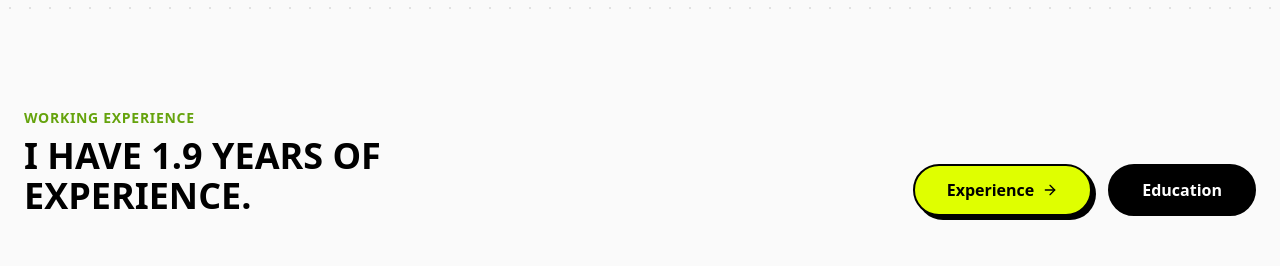
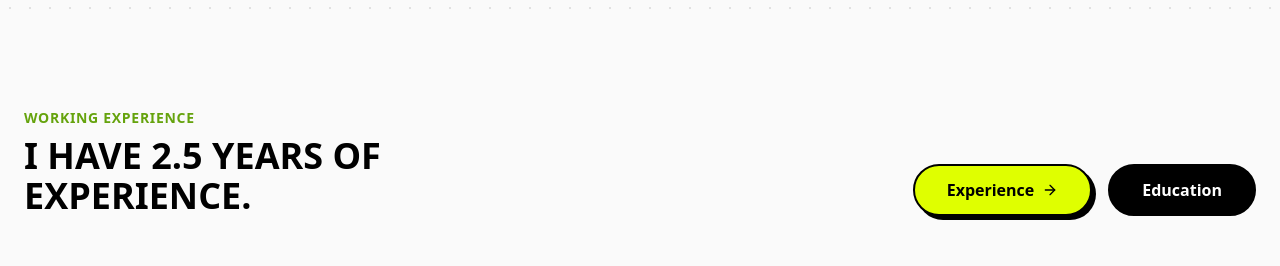
Before and after one commit to AkashSharma19/personal--portfolio, a React (Vite) app: page / in a window 1280 px wide. Shown: the part 3460-3726 px from the top of the page. Built offline with nearby package versions, Linux system fonts and the light colour scheme; the HTML template or start-up script is replaced by a standard one.

Commit message:
Update experience data with current dates

```diff
--- a/src/components/Experience.jsx
+++ b/src/components/Experience.jsx
@@ -197,7 +197,7 @@ export default function ExperienceSection() {
               Working Experience
             </span>
             <h2 className="text-3xl md:text-4xl font-black leading-tight max-w-xl">
-              I HAVE 1.9 YEARS OF EXPERIENCE.
+              I HAVE 2.5 YEARS OF EXPERIENCE.
             </h2>
           </div>
 
```
